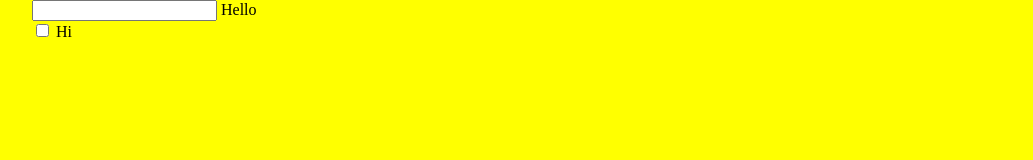
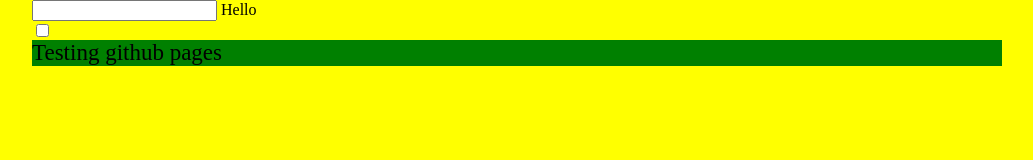
Before and after one commit to makarsky/site, a plain HTML site: page index.html in a window 1280 px wide. Shown: the whole page, without its empty margins (123-1156 px from the left). Drawn offline with nearby package versions, Linux system fonts and the light colour scheme.

Commit message:
Update index.html

```diff
--- a/index.html
+++ b/index.html
@@ -12,7 +12,8 @@
 		</br>
 		<input type="checkbox" ng-model="ShowCheck">
 		<div ng-show="ShowCheck">Текст после клика на checkbox</div>
-		Hi
+
+		<div>Testing github pages</div>
 
 
 	</body>
```
